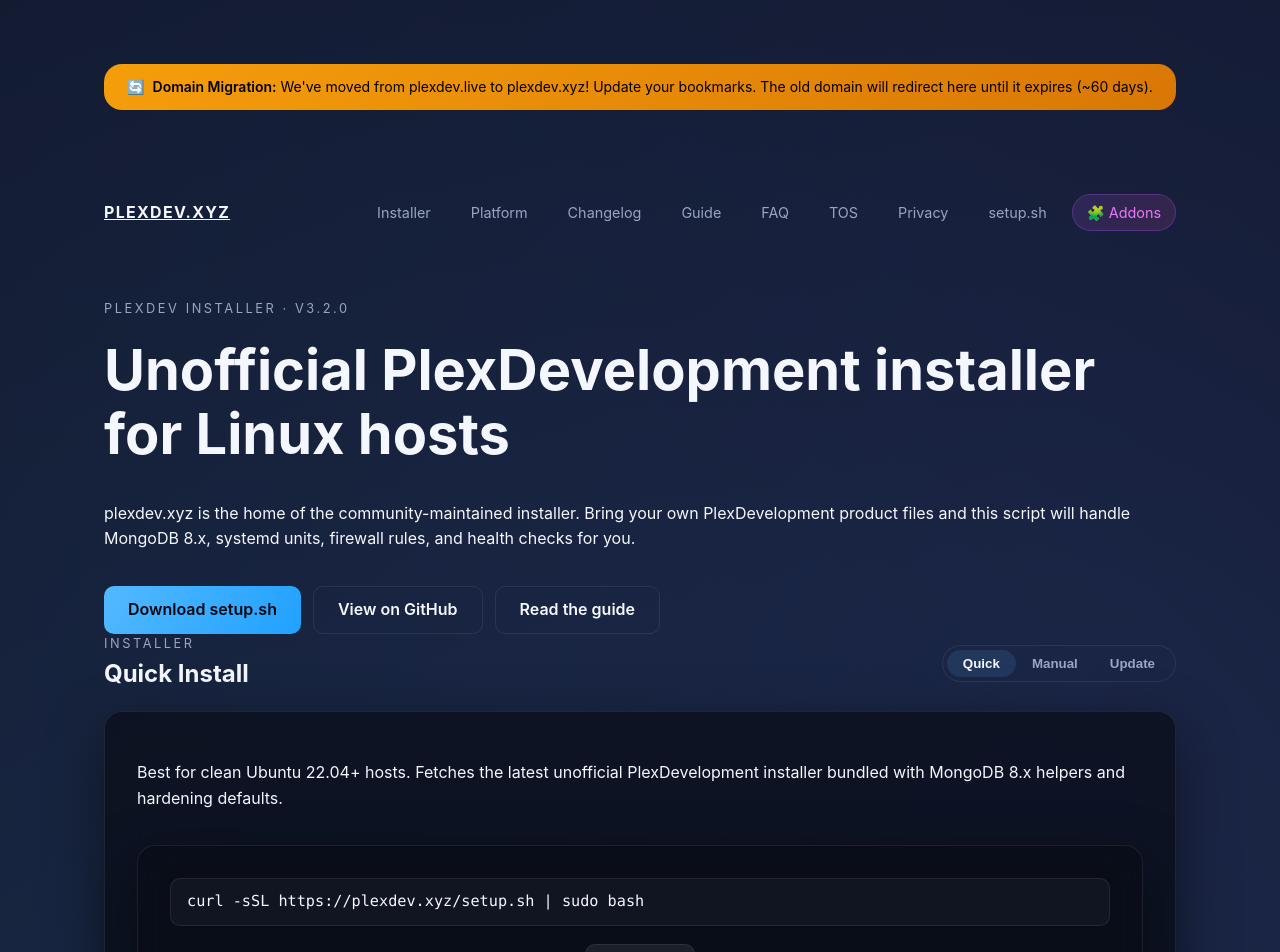
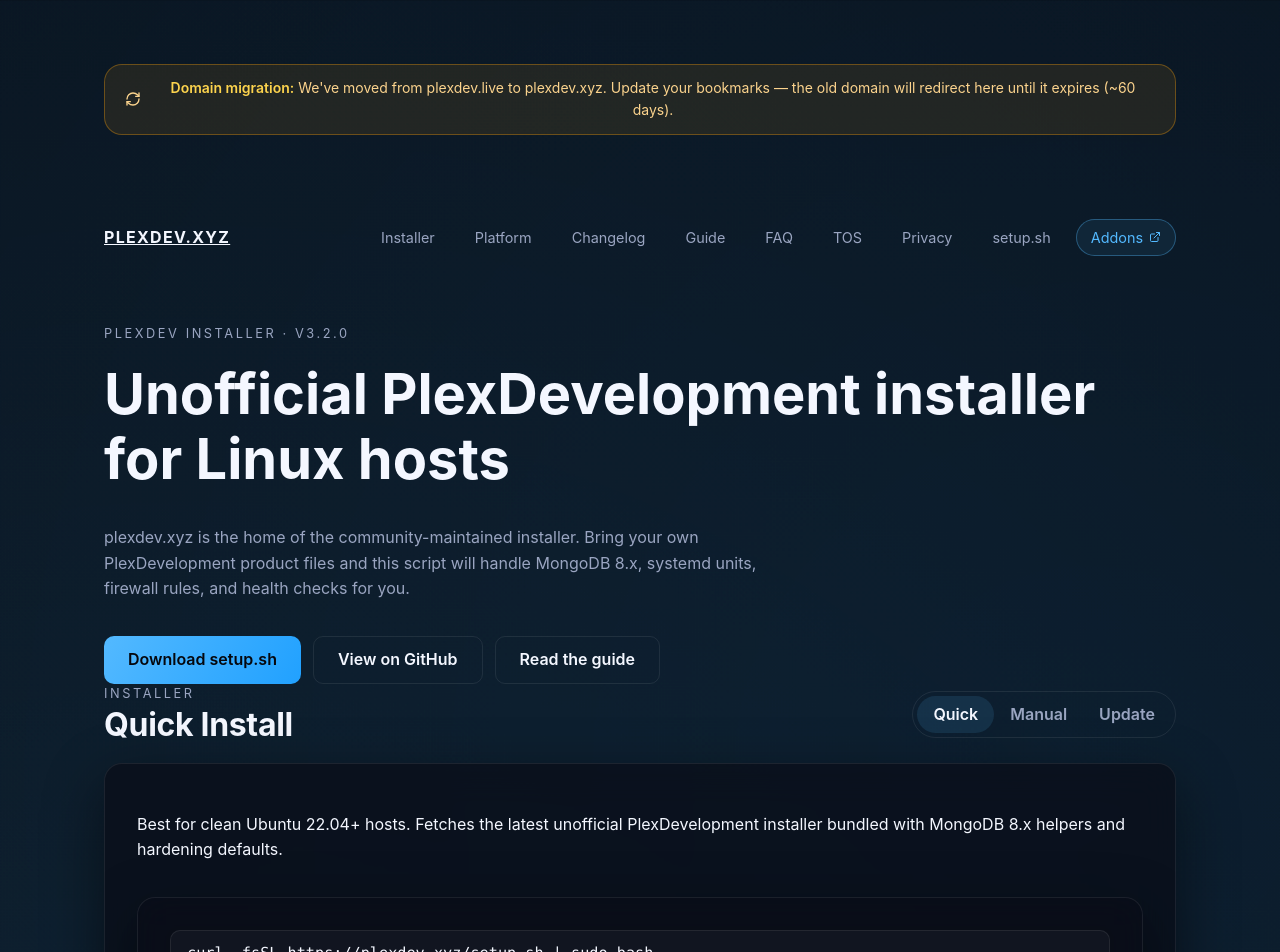
Before and after one commit to Bali0531-RC/plexinstaller, a React (Vite) app in the folder web2/: page / in a window 1280 px wide. Shown: the top 952 px of the page. Built offline with nearby package versions, Linux system fonts and the light colour scheme.

Commit message:
Fixed stuff

```diff
--- a/web2/src/App.tsx
+++ b/web2/src/App.tsx
@@ -4,6 +4,7 @@
 import { ProductGrid } from "./components/ProductGrid";
 import { ReleaseTimeline } from "./components/ReleaseTimeline";
 import { SiteNav } from "./components/SiteNav";
+import { RefreshIcon, PackageIcon, ShieldCheckIcon } from "./components/icons";
 import { installerContent, InstallerTab } from "./data/installers";
 import { releases } from "./data/changelog";
 
@@ -33,10 +34,10 @@
   return (
     <div className="page">
       <div className="migration-banner">
-        <span>🔄</span>
+        <RefreshIcon className="banner-icon" />
         <span>
-          <strong>Domain Migration:</strong> We've moved from plexdev.live to plexdev.xyz!
-          Update your bookmarks. The old domain will redirect here until it expires (~60 days).
+          <strong>Domain migration:</strong> We've moved from plexdev.live to plexdev.xyz.
+          Update your bookmarks — the old domain will redirect here until it expires (~60 days).
         </span>
       </div>
       <SiteNav />
@@ -101,7 +102,7 @@
       </section>
 
       <section className="card notice">
-        <p className="eyebrow">Friendly reminder</p>
+        <p className="eyebrow">Licensing</p>
         <p>
           This installer does not ship or license any PlexDevelopment products. Server owners must supply their own application files, keys, and content before running deployments.
         </p>
@@ -125,7 +126,7 @@
         <div className="section-heading">
           <div>
             <p className="eyebrow">Changelog</p>
-            <h2>Always forward</h2>
+            <h2>Recent releases</h2>
           </div>
           <p className="hint">Full release notes live in the repo if you need deeper detail.</p>
         </div>
@@ -135,7 +136,7 @@
       <section id="addons" className="addons-promo card">
         <div className="addons-promo-content">
           <p className="eyebrow">New Platform</p>
-          <h2>🧩 PlexDev Addons</h2>
+          <h2>PlexDev Addons</h2>
           <p>
             Discover and share community-built addons for PlexDevelopment products.
             Version checking, automatic updates, and a growing library of extensions.
@@ -151,22 +152,22 @@
         </div>
         <div className="addons-promo-features">
           <div className="addons-feature">
-            <span className="addons-feature-icon">📦</span>
+            <PackageIcon className="addons-feature-icon" />
             <span>Addon Registry</span>
           </div>
           <div className="addons-feature">
-            <span className="addons-feature-icon">🔄</span>
+            <RefreshIcon className="addons-feature-icon" />
             <span>Auto Updates</span>
           </div>
           <div className="addons-feature">
-            <span className="addons-feature-icon">🔐</span>
+            <ShieldCheckIcon className="addons-feature-icon" />
             <span>Discord Auth</span>
           </div>
         </div>
       </section>
 
       <section id="support" className="cta card">
-        <p className="eyebrow">Fast help</p>
+        <p className="eyebrow">Support</p>
         <h2>Need support?</h2>
         <p>
           SSH access or logs ready? Email the maintainer or open a GitHub issue and we will get your environment unblocked.
--- a/web2/src/components/SiteNav.tsx
+++ b/web2/src/components/SiteNav.tsx
@@ -1,4 +1,5 @@
 import { Link, useLocation, useNavigate } from "react-router-dom";
+import { ExternalLinkIcon } from "./icons";
 
 type NavLink = {
   to: string;
@@ -64,7 +65,8 @@
           );
         })}
         <a href="https://addons.plexdev.xyz" className="nav-addons" target="_blank" rel="noreferrer">
-          🧩 Addons
+          Addons
+          <ExternalLinkIcon className="nav-external-icon" />
         </a>
       </div>
     </nav>
--- /dev/null
+++ b/web2/src/components/icons.tsx
@@ -0,0 +1,46 @@
+type IconProps = {
+  className?: string;
+};
+
+const base = {
+  xmlns: "http://www.w3.org/2000/svg",
+  viewBox: "0 0 24 24",
+  fill: "none",
+  stroke: "currentColor",
+  strokeWidth: 2,
+  strokeLinecap: "round" as const,
+  strokeLinejoin: "round" as const,
+  "aria-hidden": true
+};
+
+export const RefreshIcon = ({ className = "icon" }: IconProps) => (
+  <svg {...base} className={className}>
+    <path d="M3 12a9 9 0 0 1 9-9 9.75 9.75 0 0 1 6.74 2.74L21 8" />
+    <path d="M21 3v5h-5" />
+    <path d="M21 12a9 9 0 0 1-9 9 9.75 9.75 0 0 1-6.74-2.74L3 16" />
+    <path d="M3 21v-5h5" />
+  </svg>
+);
+
+export const PackageIcon = ({ className = "icon" }: IconProps) => (
+  <svg {...base} className={className}>
+    <path d="M21 8a2 2 0 0 0-1-1.73l-7-4a2 2 0 0 0-2 0l-7 4A2 2 0 0 0 3 8v8a2 2 0 0 0 1 1.73l7 4a2 2 0 0 0 2 0l7-4A2 2 0 0 0 21 16Z" />
+    <path d="M3.3 7 12 12l8.7-5" />
+    <path d="M12 22V12" />
+  </svg>
+);
+
+export const ShieldCheckIcon = ({ className = "icon" }: IconProps) => (
+  <svg {...base} className={className}>
+    <path d="M20 13c0 5-3.5 7.5-7.66 8.95a1 1 0 0 1-.67-.01C7.5 20.5 4 18 4 13V6a1 1 0 0 1 1-1c2 0 4.5-1.2 6.24-2.72a1.17 1.17 0 0 1 1.52 0C14.51 3.81 17 5 19 5a1 1 0 0 1 1 1z" />
+    <path d="m9 12 2 2 4-4" />
+  </svg>
+);
+
+export const ExternalLinkIcon = ({ className = "icon" }: IconProps) => (
+  <svg {...base} className={className}>
+    <path d="M15 3h6v6" />
+    <path d="M10 14 21 3" />
+    <path d="M18 13v6a2 2 0 0 1-2 2H5a2 2 0 0 1-2-2V8a2 2 0 0 1 2-2h6" />
+  </svg>
+);
--- a/web2/src/data/docs.ts
+++ b/web2/src/data/docs.ts
@@ -16,7 +16,7 @@
   {
     title: "One-line quick install",
     paragraphs: [
-      "Run curl -sSL https://plexdev.xyz/setup.sh | sudo bash and follow the prompts. The script fetches the latest Python installer, prepares MongoDB 8.x, and creates systemd units.",
+      "Run curl -fsSL https://plexdev.xyz/setup.sh | sudo bash and follow the prompts. The script fetches the latest Python installer, prepares MongoDB 8.x, and creates systemd units.",
       "When the script finishes, run plexinstaller to choose which PlexDevelopment products to configure."
     ],
     bullets: [
--- a/web2/src/data/installers.ts
+++ b/web2/src/data/installers.ts
@@ -12,9 +12,9 @@
   quick: {
     title: "Quick Install",
     description: "Best for clean Ubuntu 22.04+ hosts. Fetches the latest unofficial PlexDevelopment installer bundled with MongoDB 8.x helpers and hardening defaults.",
-    command: "curl -sSL https://plexdev.xyz/setup.sh | sudo bash",
+    command: "curl -fsSL https://plexdev.xyz/setup.sh | sudo bash",
     notes: [
-      "Append -b to opt into the beta channel: curl -sSL https://plexdev.xyz/setup.sh | sudo bash -s -- -b",
+      "Append -b to opt into the beta channel: curl -fsSL https://plexdev.xyz/setup.sh | sudo bash -s -- -b",
       "Script only prepares the tooling; you must upload PlexDevelopment product files yourself."
     ]
   },
@@ -38,7 +38,7 @@
     description: "The installer self-updates against GitHub every time you launch it, so just run 'plexinstaller' locally when you need to make changes—no more rerunning curl.",
     notes: [
       "Backups of config files land in /opt/plexinstaller/backups before any change.",
-      "Need to force refresh manually? curl -sSL https://plexdev.xyz/setup.sh | sudo bash simply re-downloads the launcher."
+      "Need to force refresh manually? curl -fsSL https://plexdev.xyz/setup.sh | sudo bash simply re-downloads the launcher."
     ]
   }
 };
--- a/web2/src/styles.css
+++ b/web2/src/styles.css
@@ -22,21 +22,29 @@
 
 /* Migration Banner */
 .migration-banner {
-  background: linear-gradient(135deg, #f59e0b, #d97706);
-  color: #000;
+  display: flex;
+  align-items: center;
+  justify-content: center;
+  gap: 10px;
   padding: 12px 20px;
   text-align: center;
   font-size: 0.875rem;
-  display: flex;
-  align-items: center;
-  justify-content: center;
-  gap: 8px;
+  color: #fbd38d;
+  background: rgba(245, 158, 11, 0.1);
+  border: 1px solid rgba(245, 158, 11, 0.35);
   border-radius: var(--radius-m);
   margin-bottom: 16px;
 }
 
 .migration-banner strong {
   font-weight: 600;
+  color: #fcd34d;
+}
+
+.banner-icon {
+  width: 16px;
+  height: 16px;
+  flex-shrink: 0;
 }
 
 * {
@@ -47,15 +55,36 @@
   margin: 0;
   min-height: 100vh;
   background:
-    radial-gradient(circle at 15% 20%, rgba(83, 185, 255, 0.15), transparent 45%),
-    radial-gradient(circle at 85% 10%, rgba(99, 102, 241, 0.18), transparent 40%),
-    radial-gradient(circle at 30% 80%, rgba(45, 212, 191, 0.12), transparent 35%),
+    radial-gradient(circle at 15% 20%, rgba(83, 185, 255, 0.12), transparent 45%),
+    radial-gradient(circle at 85% 10%, rgba(33, 161, 255, 0.08), transparent 40%),
     #05070d;
   color: var(--text);
 }
 
 a {
   color: inherit;
+}
+
+h2 {
+  font-size: clamp(1.5rem, 3vw, 2rem);
+  line-height: 1.25;
+  letter-spacing: -0.01em;
+}
+
+h3 {
+  font-size: 1.15rem;
+  line-height: 1.3;
+}
+
+button {
+  cursor: pointer;
+  font: inherit;
+}
+
+:focus-visible {
+  outline: 2px solid var(--accent);
+  outline-offset: 2px;
+  border-radius: 4px;
 }
 
 #root {
@@ -116,16 +145,30 @@
   color: var(--text);
 }
 
+.nav-links a.active {
+  border-color: rgba(83, 185, 255, 0.4);
+  background: rgba(83, 185, 255, 0.1);
+  color: var(--text);
+}
+
 .nav-addons {
-  background: linear-gradient(135deg, rgba(168, 85, 247, 0.15), rgba(236, 72, 153, 0.15));
-  border: 1px solid rgba(168, 85, 247, 0.3) !important;
-  color: #e879f9 !important;
+  display: inline-flex;
+  align-items: center;
+  gap: 6px;
+  border: 1px solid rgba(83, 185, 255, 0.35) !important;
+  background: rgba(83, 185, 255, 0.08);
+  color: var(--accent) !important;
 }
 
 .nav-addons:hover {
-  background: linear-gradient(135deg, rgba(168, 85, 247, 0.25), rgba(236, 72, 153, 0.25));
-  border-color: rgba(168, 85, 247, 0.5) !important;
-  color: #f0abfc !important;
+  background: rgba(83, 185, 255, 0.16);
+  border-color: rgba(83, 185, 255, 0.55) !important;
+  color: var(--accent-strong) !important;
+}
+
+.nav-external-icon {
+  width: 12px;
+  height: 12px;
 }
 
 .card {
@@ -164,6 +207,11 @@
   margin: 0;
 }
 
+.hero > p:not(.eyebrow) {
+  max-width: 65ch;
+  color: var(--muted);
+}
+
 .eyebrow {
   text-transform: uppercase;
   letter-spacing: 0.2em;
@@ -187,6 +235,7 @@
   border-radius: var(--radius-s);
   font-weight: 600;
   text-decoration: none;
+  transition: background 0.15s ease, border-color 0.15s ease, transform 0.15s ease;
 }
 
 .primary {
@@ -194,9 +243,18 @@
   color: #05070d;
 }
 
+.primary:hover {
+  background: linear-gradient(120deg, #7accff, var(--accent));
+}
+
 .ghost {
   border: 1px solid var(--border);
   color: var(--text);
+}
+
+.ghost:hover {
+  border-color: rgba(83, 185, 255, 0.4);
+  background: rgba(83, 185, 255, 0.06);
 }
 
 .section-heading {
@@ -339,8 +397,8 @@
 .addons-promo {
   display: grid;
   gap: 24px;
-  background: linear-gradient(135deg, rgba(168, 85, 247, 0.08), rgba(236, 72, 153, 0.08), rgba(10, 14, 25, 0.75));
-  border: 1px solid rgba(168, 85, 247, 0.25);
+  background: linear-gradient(135deg, rgba(83, 185, 255, 0.08), rgba(10, 14, 25, 0.75));
+  border: 1px solid rgba(83, 185, 255, 0.25);
 }
 
 @media (min-width: 768px) {
@@ -385,7 +443,10 @@
 }
 
 .addons-feature-icon {
-  font-size: 1.1rem;
+  width: 16px;
+  height: 16px;
+  flex-shrink: 0;
+  color: var(--accent);
 }
 
 .docs-page {
@@ -397,6 +458,11 @@
   background: rgba(10, 14, 25, 0.8);
   border: 1px solid var(--border);
   border-radius: var(--radius-m);
+}
+
+.docs-hero > p:not(.eyebrow),
+.docs-section p {
+  max-width: 70ch;
 }
 
 .docs-sections {
```
Also changed, not shown: 1 other file (tests, documents, lock files or other folders).
